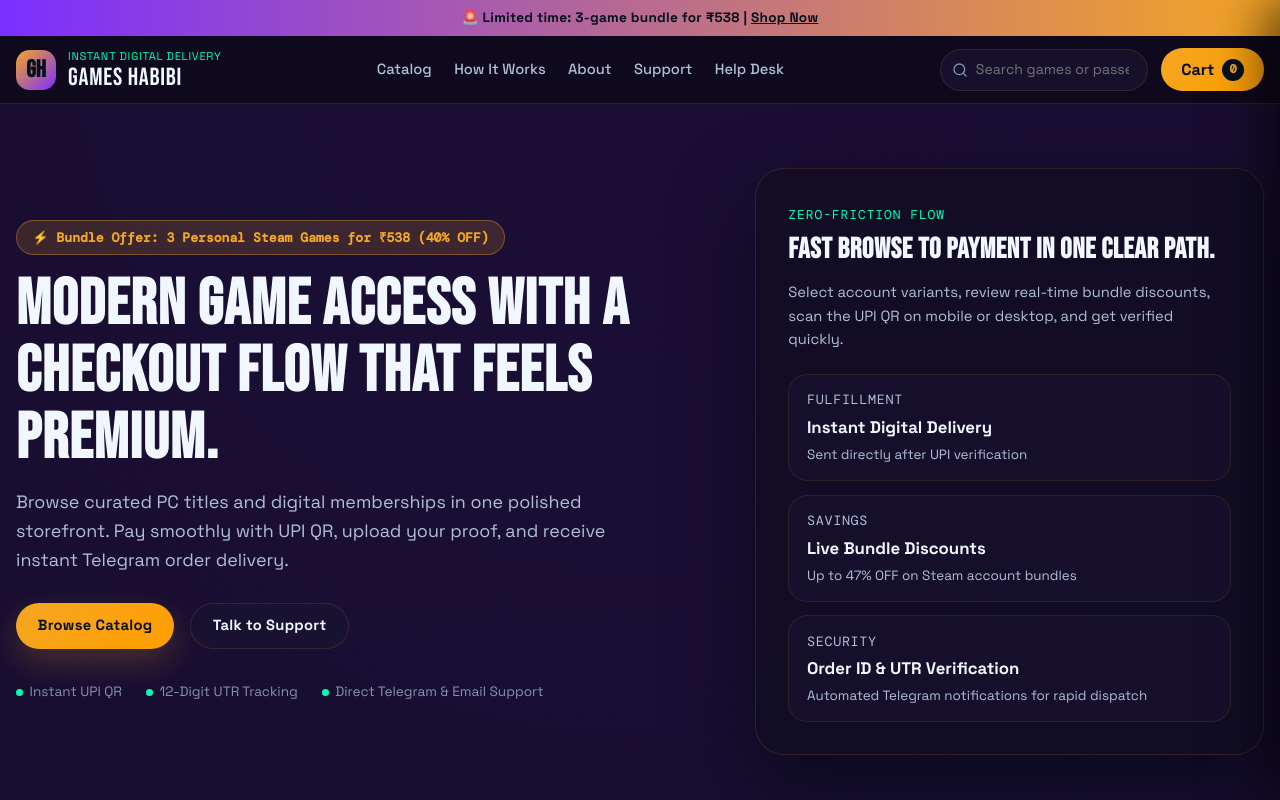
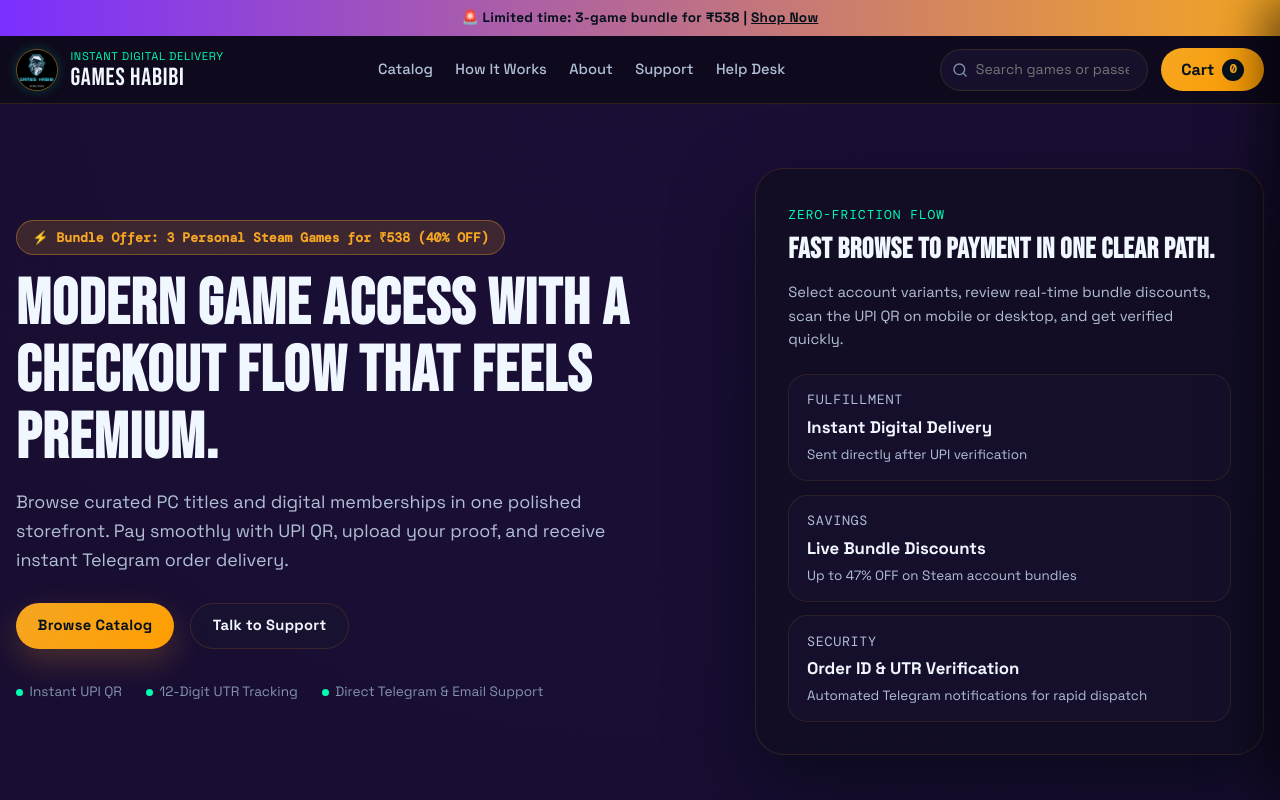
Before and after one commit to gameshabibi/gameshabibi.github.io, a Next.js app: page / in a window 1280 px wide. Shown: the top 800 px of the page. Built offline with nearby package versions, Linux system fonts and the light colour scheme; no server answers.

Commit message:
feat(branding): replace text brand mark with official favicon logo

```diff
--- a/src/app/page.tsx
+++ b/src/app/page.tsx
@@ -2,6 +2,7 @@
 
 import React, { useState } from "react";
 import Link from "next/link";
+import Image from "next/image";
 import { Header } from "@/components/Header";
 import { Hero } from "@/components/Hero";
 import { Ticker } from "@/components/Ticker";
@@ -236,11 +237,20 @@
 
       <footer className="site-footer">
         <div className="container footer-inner">
-          <div>
-            <p className="footer-brand">Games Habibi</p>
-            <p className="footer-copy">
-              Premium digital storefront with mobile-friendly UPI checkout and direct support.
-            </p>
+          <div style={{ display: "flex", alignItems: "center", gap: "0.85rem" }}>
+            <Image
+              src="/png/apple-touch-icon.png"
+              alt="Games Habibi Logo"
+              width={40}
+              height={40}
+              className="brand-logo"
+            />
+            <div>
+              <p className="footer-brand">Games Habibi</p>
+              <p className="footer-copy">
+                Premium digital storefront with mobile-friendly UPI checkout and direct support.
+              </p>
+            </div>
           </div>
 
           <div className="footer-links">
--- a/src/components/Header.tsx
+++ b/src/components/Header.tsx
@@ -2,6 +2,7 @@
 
 import React, { useState } from "react";
 import Link from "next/link";
+import Image from "next/image";
 import { useCart } from "@/context/CartContext";
 
 interface HeaderProps {
@@ -25,7 +26,14 @@
     <header className="site-header">
       <div className="container header-inner">
         <Link href="/" className="brand-lockup" aria-label="Games Habibi Home">
-          <span className="brand-mark">GH</span>
+          <Image
+            src="/png/apple-touch-icon.png"
+            alt="Games Habibi Logo"
+            width={44}
+            height={44}
+            className="brand-logo"
+            priority
+          />
           <span className="brand-copy">
             <span className="brand-kicker">Instant digital delivery</span>
             <span className="brand-name">Games Habibi</span>
--- a/src/styles/globals.css
+++ b/src/styles/globals.css
@@ -147,6 +147,21 @@
   font-family: var(--font-heading);
   font-size: 1.5rem;
   font-weight: 800;
+}
+
+.brand-logo {
+  width: 2.65rem;
+  height: 2.65rem;
+  border-radius: 50%;
+  object-fit: cover;
+  border: 1.5px solid rgba(245, 166, 35, 0.45);
+  box-shadow: 0 0 12px rgba(0, 255, 179, 0.22);
+  transition: transform 0.25s ease, box-shadow 0.25s ease;
+}
+
+.brand-lockup:hover .brand-logo {
+  transform: scale(1.06);
+  box-shadow: 0 0 18px rgba(245, 166, 35, 0.4);
 }
 
 .brand-copy {
```
